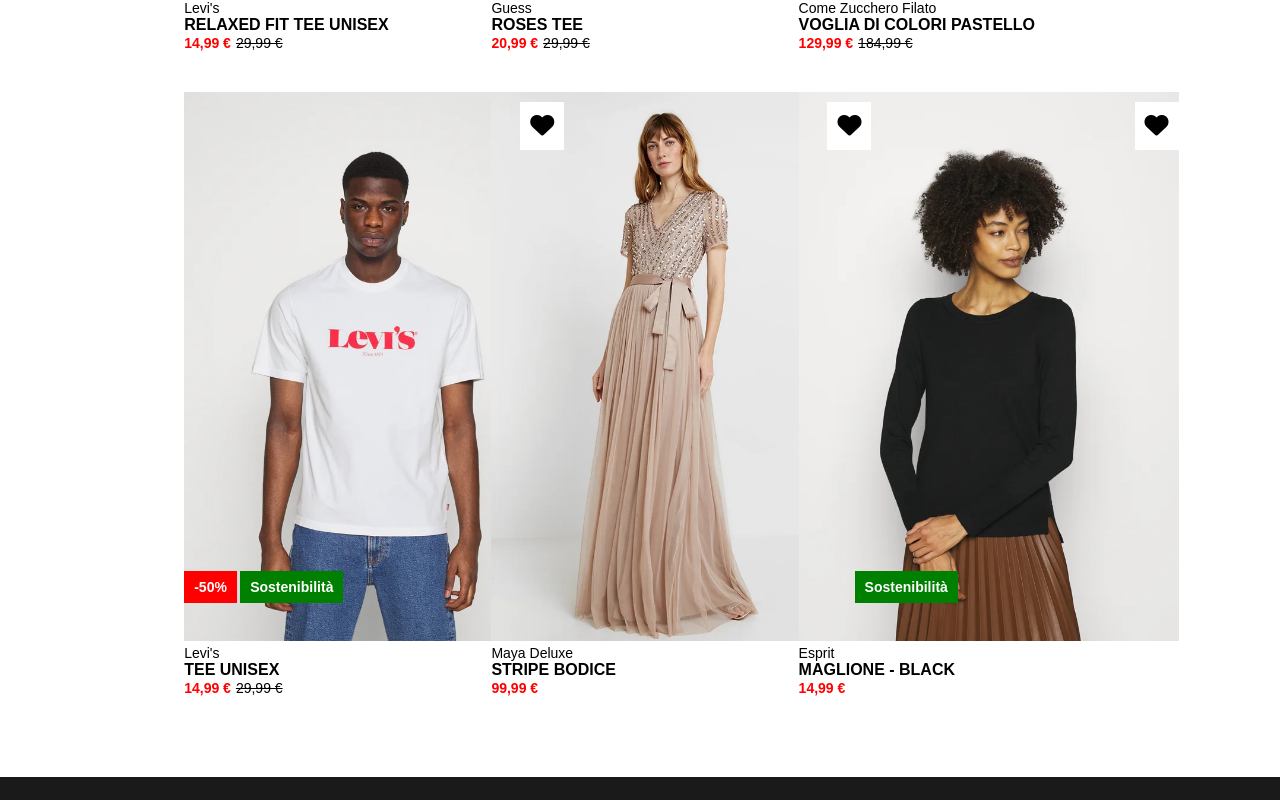
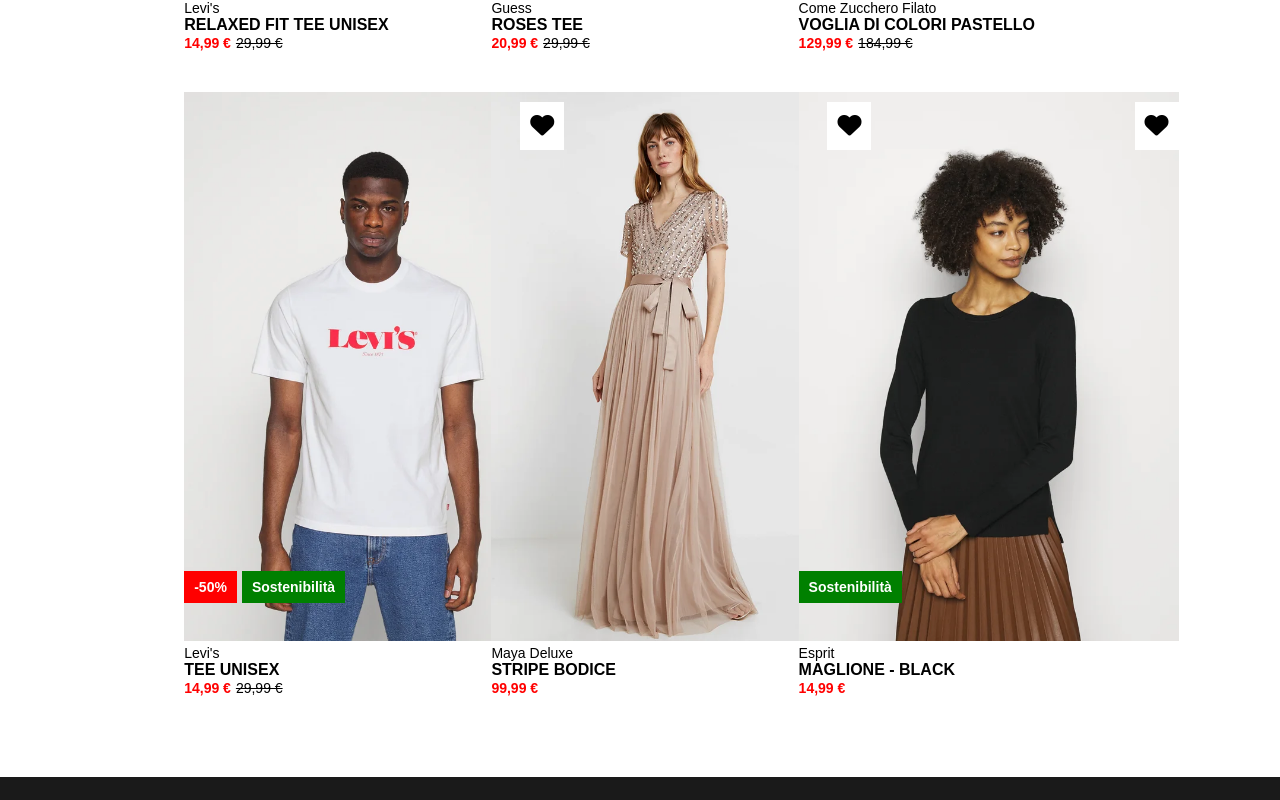
Before and after one commit to danielecolaci/vite-boolando, a Vue app: page / in a window 1280 px wide. Shown: the part 633-1433 px from the top of the page. Built offline with nearby package versions, Linux system fonts and the light colour scheme.

Commit message:
Fix box structure

```diff
--- a/src/assets/style/style_components/_appMain.scss
+++ b/src/assets/style/style_components/_appMain.scss
@@ -27,14 +27,17 @@
 
                 }
 
+                .boxes {
+                    position: absolute;
+                    z-index: 20;
+                    bottom: 42px;
+                    gap: 5px;
+
                     .box {
                         padding: 8px 10px;
                         color: white;
                         font-size: 14px;
                         font-weight: bold;
-                    position: absolute;
-                    z-index: 20;
-                    bottom: 42px;
                     }
 
                     .sconto {
@@ -43,7 +46,8 @@
 
                     .sost {
                         background-color: #008000;
-                    left: 56px;
+                    }
+
                 }
 
                 .fav {
--- a/src/components/AppMain.vue
+++ b/src/components/AppMain.vue
@@ -18,8 +18,11 @@
                     <div class="fav">
                         <a href=""><i class="fa-solid fa-heart"></i></a>
                     </div>
+
+                    <div class="boxes flex">
                         <div class="box sconto">-50%</div>
                         <div class="box sost">Sostenibilità</div>
+                    </div>
 
                     <img src="/img/1.webp" alt="" class="first-img">
                     <img src="/img/1b.webp" alt="" class="second img">
@@ -37,8 +40,9 @@
                     <div class="fav">
                         <a href=""><i class="fa-solid fa-heart"></i></a>
                     </div>
+                    <div class="boxes flex">
                         <div class="box sconto">-30%</div>
-
+                    </div>
                     <img src="/img/2.webp" alt="" class="first-img">
                     <img src="/img/2b.webp" alt="" class="second img">
                 </div>
@@ -55,8 +59,9 @@
                     <div class="fav">
                         <a href=""><i class="fa-solid fa-heart"></i></a>
                     </div>
+                    <div class="boxes flex">
                         <div class="box sconto">-30%</div>
-
+                    </div>
                     <img src="/img/3.webp" alt="" class="first-img">
                     <img src="/img/3b.webp" alt="" class="second img">
                 </div>
@@ -73,9 +78,10 @@
                     <div class="fav">
                         <a href=""><i class="fa-solid fa-heart"></i></a>
                     </div>
+                    <div class="boxes flex">
                         <div class="box sconto">-50%</div>
                         <div class="box sost">Sostenibilità</div>
-
+                    </div>
                     <img src="/img/4.webp" alt="" class="first-img">
                     <img src="/img/4b.webp" alt="" class="second img">
                 </div>
@@ -108,8 +114,9 @@
                     <div class="fav">
                         <a href=""><i class="fa-solid fa-heart"></i></a>
                     </div>
+                    <div class="boxes flex">
                         <div class="box sost">Sostenibilità</div>
-
+                    </div>
                     <img src="/img/6.webp" alt="" class="first-img">
                     <img src="/img/6b.webp" alt="" class="second img">
                 </div>
```
Lines whose indentation alone changed are shown as unchanged.
